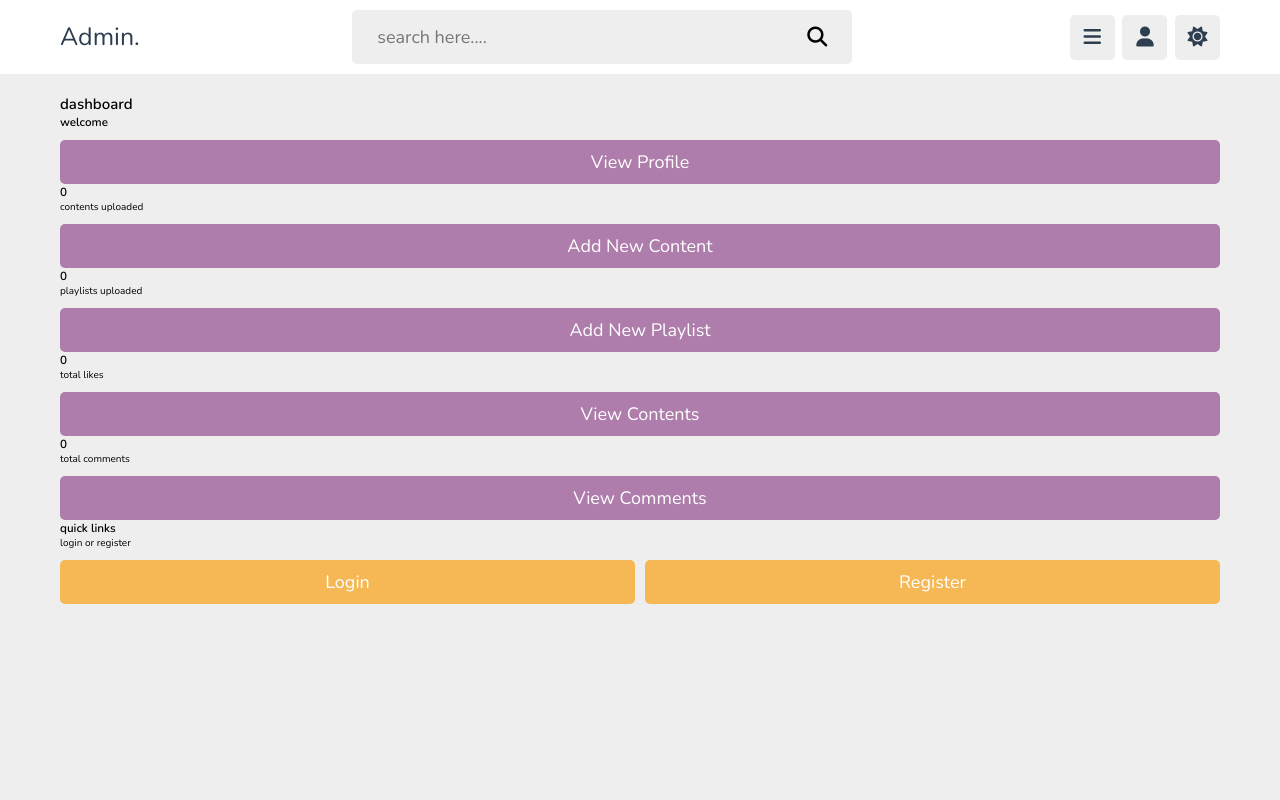
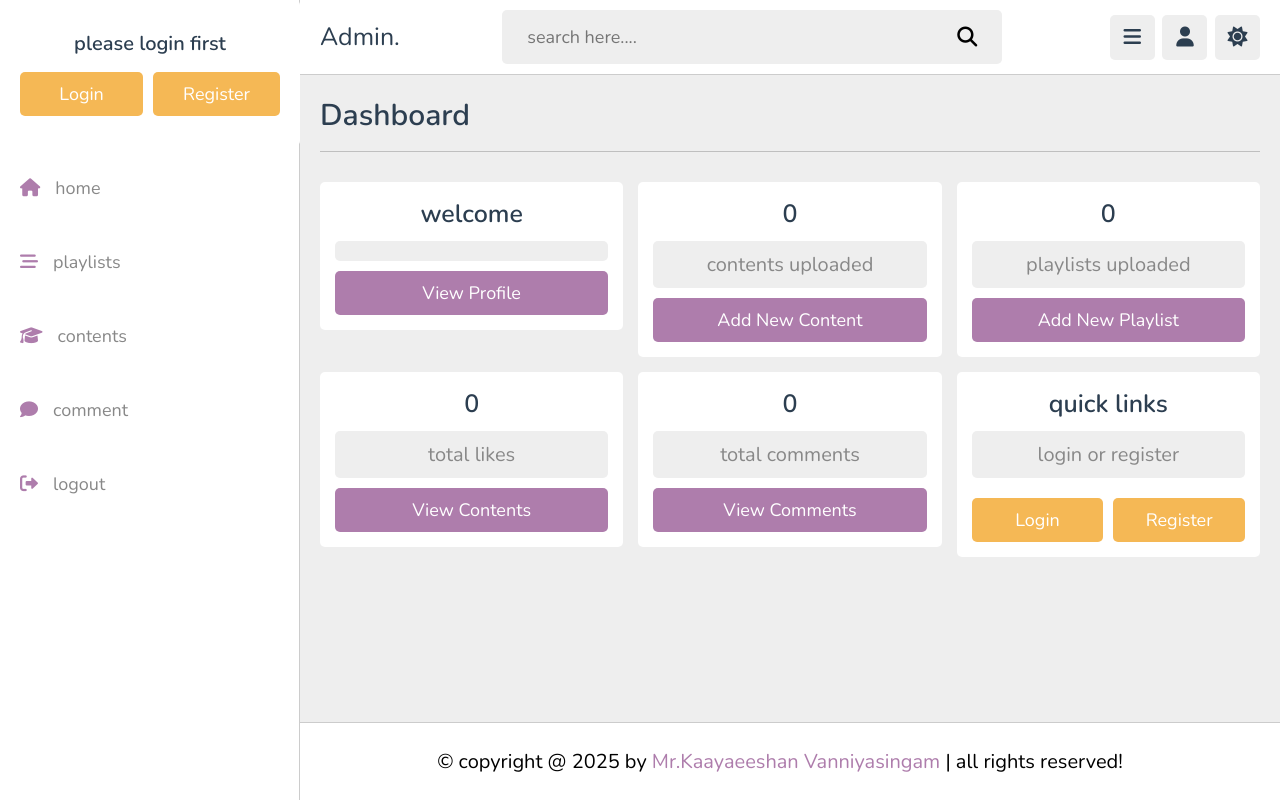
Before and after one commit to Kaayaeeshan/kaayesthenics-education-website, a PHP site: page /admin/dashboard.php in a window 1280 px wide. Run offline with PHP 8.4, Linux system fonts and the light colour scheme; data that the repository does not hold is empty.

Commit message:
feat:added logout and some code changes in header and footer

```diff
--- a/components/admin_header.php
+++ b/components/admin_header.php
@@ -1,3 +1,17 @@
+<?php
+if(isset($message)){
+    foreach($message as $message){
+        echo '
+        <div class="message">
+        <span>'.$message.'</span>
+        <i class = "fas fa-times" onclick="this.parentElement.remove();"></i>
+        </div>
+        ';
+    }
+}
+?>
+
+
 <!-- header section starts -->
 
 <header class="header">
@@ -20,7 +34,7 @@
         <div class="profile">
             <?php
                 $select_profile = $conn->prepare("SELECT * FROM `tutors` WHERE id = ?");
-                $select_profile->execute([$user_id]);
+                $select_profile->execute([$tutor_id]);
                 if($select_profile->rowCount() > 0){
                     $fetch_profile = $select_profile->fetch(PDO::FETCH_ASSOC);
 
@@ -53,3 +67,50 @@
 
 
 <!-- header section ends -->
+
+<!-- slide bar section starts here -->
+ <div class="slide-bar">
+    <div class="close-bar" >
+             <i class= "fas fa-times"></i>
+    </div>
+    <div class="profile">
+        <?php
+                $select_profile = $conn->prepare("SELECT * FROM `tutors` WHERE id = ?");
+                $select_profile->execute([$tutor_id]);
+                if($select_profile->rowCount() > 0){
+                    $fetch_profile = $select_profile->fetch(PDO::FETCH_ASSOC);
+
+            ?>
+            <img src="../uploaded_files/<?= $fetch_profile['image']; ?>" alt="sorry">
+            <h3><?=$fetch_profile['name']; ?></h3>
+            <span><?=$fetch_profile['profession']; ?></span>
+            <a href="profile.php" class="btn"> view profile </a>
+            <div class="flex-btn">
+                <a href="login.php" class="option-btn">login</a>
+                <a href="register.php" class="option-btn">register</a>
+            </div>
+            <?php
+             }else{
+            ?>
+            <h3 > please login first </h3>
+            <div class="flex-btn">
+                <a href="login.php" class="option-btn">login</a>
+                <a href="register.php" class="option-btn">register</a>
+            </div>
+            <?php
+             }
+            ?>
+    </div>
+
+<nav class="navbar">
+        <a href="dashboard.php"><i class="fas fa-home"></i><span>home</span></a>
+        <a href="playlists.php"><i class="fas fa-bars-staggered"></i><span>playlists</span></a>
+        <a href="contents.php"><i class="fas fa-graduation-cap"></i><span>contents</span></a>
+        <a href="comments.php"><i class="fas fa-comment"></i><span>comment</span></a>
+       <a href="../components/admin_logout.php" onclick="return confirm('logout from this website?');"><i class="fas fa-right-from-bracket"></i><span>logout</span></a>
+    </nav>
+
+ </div>
+
+
+<!-- slide bar section end here -->
--- a/components/footer.php
+++ b/components/footer.php
@@ -0,0 +1,9 @@
+<!-- footer section starts here -->
+
+<footer class="footer">
+
+        &copy; copyright @ <?= date('Y'); ?> by <span> Mr.Kaayaeeshan Vanniyasingam </span> | all rights reserved!
+
+</footer>
+
+<!-- footer section ends here -->
--- a/css/admin_style.css
+++ b/css/admin_style.css
@@ -18,7 +18,7 @@
     box-sizing: border-box;
     outline: none;
     border: none;
-    text-decoration: none;
+    text-decoration:none;
 }
 
 *::selection{
@@ -48,12 +48,62 @@ html{
 body{
     padding-bottom:9rem;
     background-color:var(--light-bg);
+    padding-left:30rem;
+}
+
+body.active{
+    padding-left: 0;
 }
 
 section{
     padding:2rem;
     margin: 0 auto;
     max-width: 1200px;
+}
+
+.heading{
+    font-size: 3rem;
+    color:var(--black);
+    text-transform: capitalize;
+    padding-bottom: 1.5rem;
+    margin-bottom: 3rem;
+    border-bottom:var(--border);
+}
+
+.message{
+    position:sticky;
+    top:0; right:0; left:0;
+    z-index:1200;
+    background-color: var(--light-bg);
+    display: flex;
+    align-items:center;
+    justify-content: space-between;
+    gap:1.5rem;
+    padding:2rem;
+    max-width: 1200px;
+    margin:0 auto;
+    border-radius:.5rem;
+}
+
+.message.form{
+    top:2rem;
+    background-color: var(--white);
+}
+
+.message span{
+    font-size: 2rem;
+    color:var(--black);
+}
+
+.message i{
+    cursor:pointer;
+    font-size:2.5rem;
+    color:var(--red);
+    transition: .2s linear;
+}
+
+.message i:hover{
+    transform: rotate(90deg);
 }
 
 .btn,.option-btn,.delete-btn,.inline-btn,.inline-option-btn,.inline-delete-btn{
@@ -104,6 +154,7 @@ section{
     left:0;
     right:0;
     background-color:var(--white);
+    border-bottom:var(--border);
     z-index:1000;
 }
 
@@ -184,6 +235,10 @@ section{
     transition: .2s linear;
 }
 
+.header .flex .profile.active{
+    transform:scale(1);
+}
+
 .header .flex .profile h3{
     margin-bottom: .5rem;
     font-size: 2rem;
@@ -220,7 +275,7 @@ section{
     left:-30rem;
 }
 
-.slider-bar .profile{
+.slide-bar .profile{
     background-color: var(--white);
     padding:3rem 2rem;
     text-align:center;
@@ -275,9 +330,125 @@ section{
     background-color: var(--light-bg);
 }
 
+.slide-bar .close-bar{
+    text-align: right;
+    padding:2rem;
+    padding-bottom:0;
+    display:none;
+}
 
+.slide-bar .close-bar i{
+    height:4.5rem;
+    width:4.5rem;
+    line-height:4.4rem;
+    color:#fff;
+    background-color:var(--red);
+    cursor:pointer;
+    border-radius:.5rem;
+    font-size:2rem;
+    text-align:center;
+}
 
+.dashboard .box-container{
+    display:grid;
+    grid-template-columns: repeat(auto-fit,minmax(30rem,1fr));
+    gap:1.5rem;
+    justify-content: center;
+    align-items: flex-start;
 
+}
+
+.dashboard .box-container .box{
+    border-radius: .5rem;
+    background-color:var(--white);
+    padding:1.5rem;
+    text-align:center;
+}
+
+.dashboard .box-container .box h3{
+    font-size:2.5rem;
+    color:var(--black);
+    margin-bottom:.5rem;
+}
+
+.dashboard .box-container .box p{
+    margin:1rem 0;
+    border-radius:.5rem;
+    padding:1rem;
+    background-color: var(--light-bg);
+    font-size:2rem;
+    color:var(--light-color);
+}
+
+.form-container{
+    min-height: calc(100vh - 17rem);
+    display:flex;
+    align-items:center;
+    justify-content: center;
+}
+
+.form-container form{
+    width:80rem;
+    background-color: var(--white);
+    border-radius: .5rem;
+    padding:2rem;
+}
+
+.form-container form h3{
+    font-size:2.5rem;
+    text-align:center;
+    color:var(--black);
+    margin-bottom:1rem;
+    text-transform:capitalize;
+}
+
+.form-container form .flex{
+    display: flex;
+    gap:1.5rem;
+    flex-wrap:wrap;
+}
+
+.form-container form .flex .col{
+    flex:1 1 35rem;
+}
+
+.form-container form p{
+    padding-top: 1rem;
+    font-size:1.7rem;
+    color:var(--light-color);
+}
+
+.form-container form p span{
+    color:var(--red);
+}
+
+.form-container form .box{
+    width:100%;
+    border-radius:.5rem;
+    margin:1rem 0;
+    padding:1.4rem;
+    font-size:1.8rem;
+    color:var(--black);
+    background-color:var(--light-bg);
+}
+
+.form-container form.login{
+    width:50rem;
+}
+
+.form-container form .link{
+    padding-top:2rem;
+    text-align: center;
+    font-size:2rem;
+}
+
+.form-container form .link a{
+    color:var(--main-color);
+}
+
+.form-container form .link a:hover{
+    text-decoration:underline;
+}
 
 
 
@@ -349,6 +520,16 @@ section{
     .footer{
         padding-left:2rem;
     }
+
+    .slide-bar.active{
+        left:0;
+        box-shadow: 0 0 0 100vw rgba(0,0,0,.7);
+
+    }
+
+    .slide-bar #close-bar{
+        display: block;
+    }
 }
 
 @media (max-width:991px){
@@ -384,4 +565,8 @@ section{
     html{
         font-size:50%;
     }
+
+    .heading{
+        font-size: 2.5rem;
+    }
 }
--- a/js/admin_script.js
+++ b/js/admin_script.js
@@ -0,0 +1,46 @@
+let profile = document.querySelector(".header .flex .profile");
+let searchForm = document.querySelector(".header .flex .search-form");
+let footer = document.querySelector(".footer");
+let body = document.body;
+let slideBar = document.querySelector('.slide-bar');
+
+/* by event handler
+
+document.querySelector('#user-btn').onclick = ()=>{
+    profile.classList.toggle('active');
+};
+
+*/
+
+let profileToggle = document.querySelector('#user-btn');
+
+profileToggle.addEventListener("click",()=>{
+    profile.classList.toggle('active');
+    searchForm.classList.remove('active');
+});
+
+window.onscroll=()=>{
+    profile.classList.remove('active');
+    searchForm.classList.remove('active');
+
+    if(window.innerWidth < 1200){
+    slideBar.classList.remove('active');
+    body.classList.remove('active');
+    footer.classList.remove('active');
+    };
+};
+
+document.querySelector("#menu-btn").onclick=()=>{
+    slideBar.classList.toggle('active');
+    body.classList.toggle('active');
+    footer.classList.toggle('active');
+};
+
+document.querySelector("#search-btn").onclick = ()=>{
+    searchForm.classList.toggle('active');
+    profile.classList.remove('active');
+};
+
+document.querySelector(".slide-bar .close-bar").onclick =()=>{
+    slideBar.classList.remove('active');
+};
```
Also changed, not shown: components/admin_logout.php (added, +8 -0 lines), uploaded_files/vi2ufw0im942IAhpqmPI.jpg (added).
